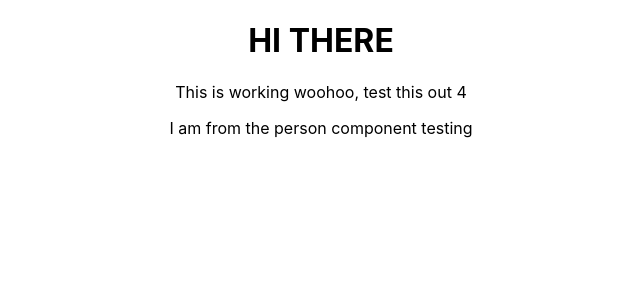
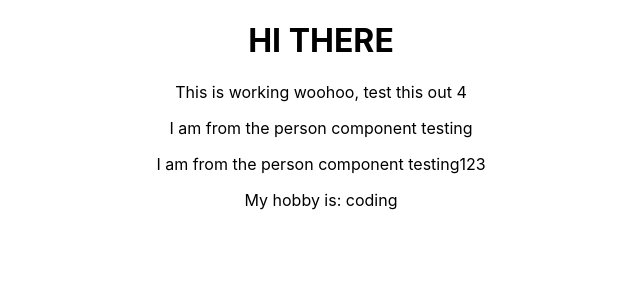
Before and after one commit to kenzosion/react-guide, a React (Create React App) app: page / in a window 1280 px wide. Shown: the top 300 px of the page, without its empty margins (319-959 px from the left). Built offline with nearby package versions, Linux system fonts and the light colour scheme.

Commit message:
test props.children

```diff
--- a/src/App.js
+++ b/src/App.js
@@ -8,7 +8,9 @@ class App extends Component {
       <div className="App">
         <h1>HI THERE</h1>
         <p>This is working woohoo, test this out { Math.floor(Math.random() * 30)}</p>
-        <Person name='testing'/>
+        <Person name='testing' />
+        <Person name='testing123'> My hobby is: coding</Person>
+
       </div>
     );
   }
--- a/src/Person/Person.js
+++ b/src/Person/Person.js
@@ -1,8 +1,13 @@
 import React from 'react';
 
 const person = (props) => {
-    return <p>I am from the person component {props.name}</p>
-}
+    return (
+        <div>
+            <p>I am from the person component {props.name}</p>
+            <p>{props.children}</p>
+        </div>
+    )
+    };
 
 
 export default person;
```
